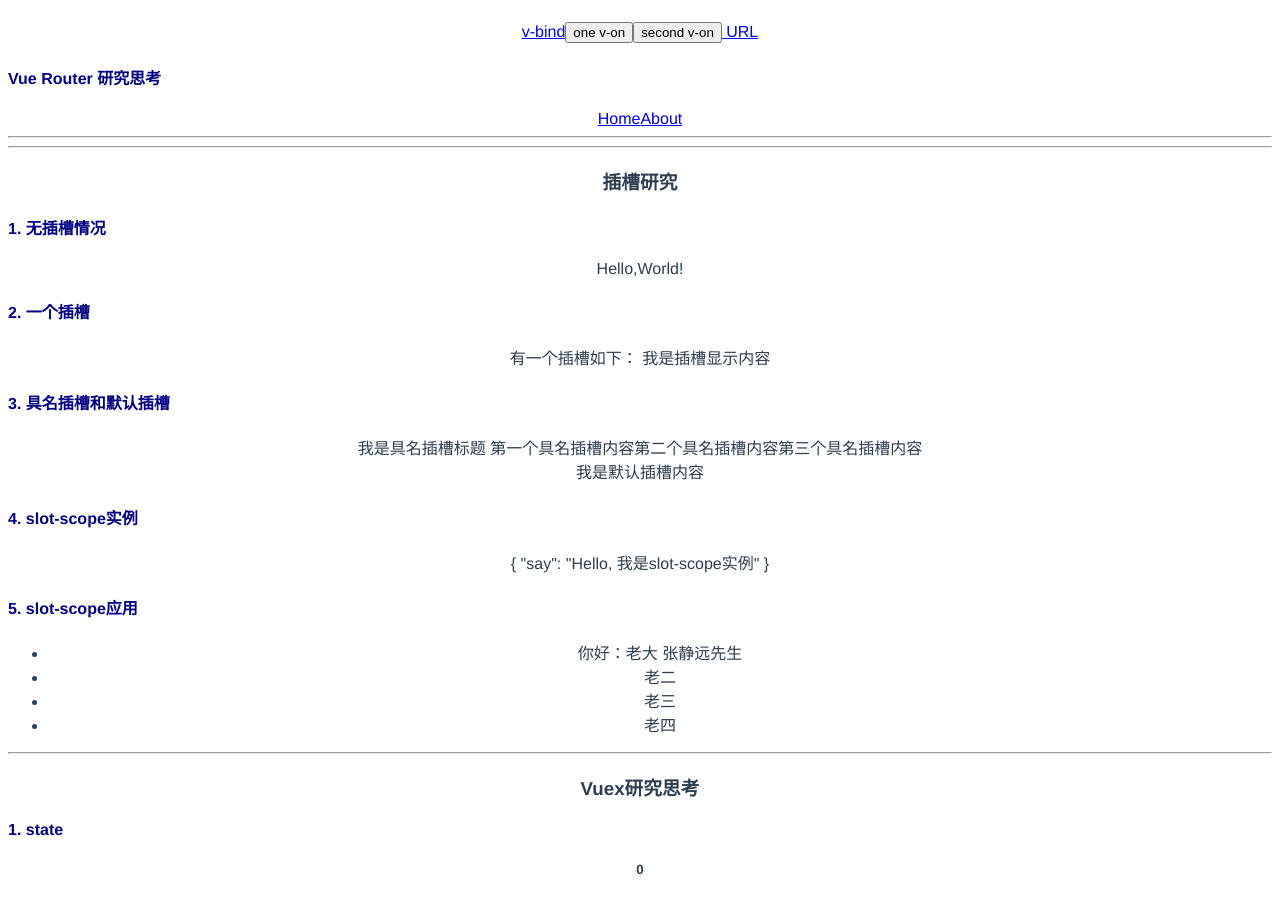
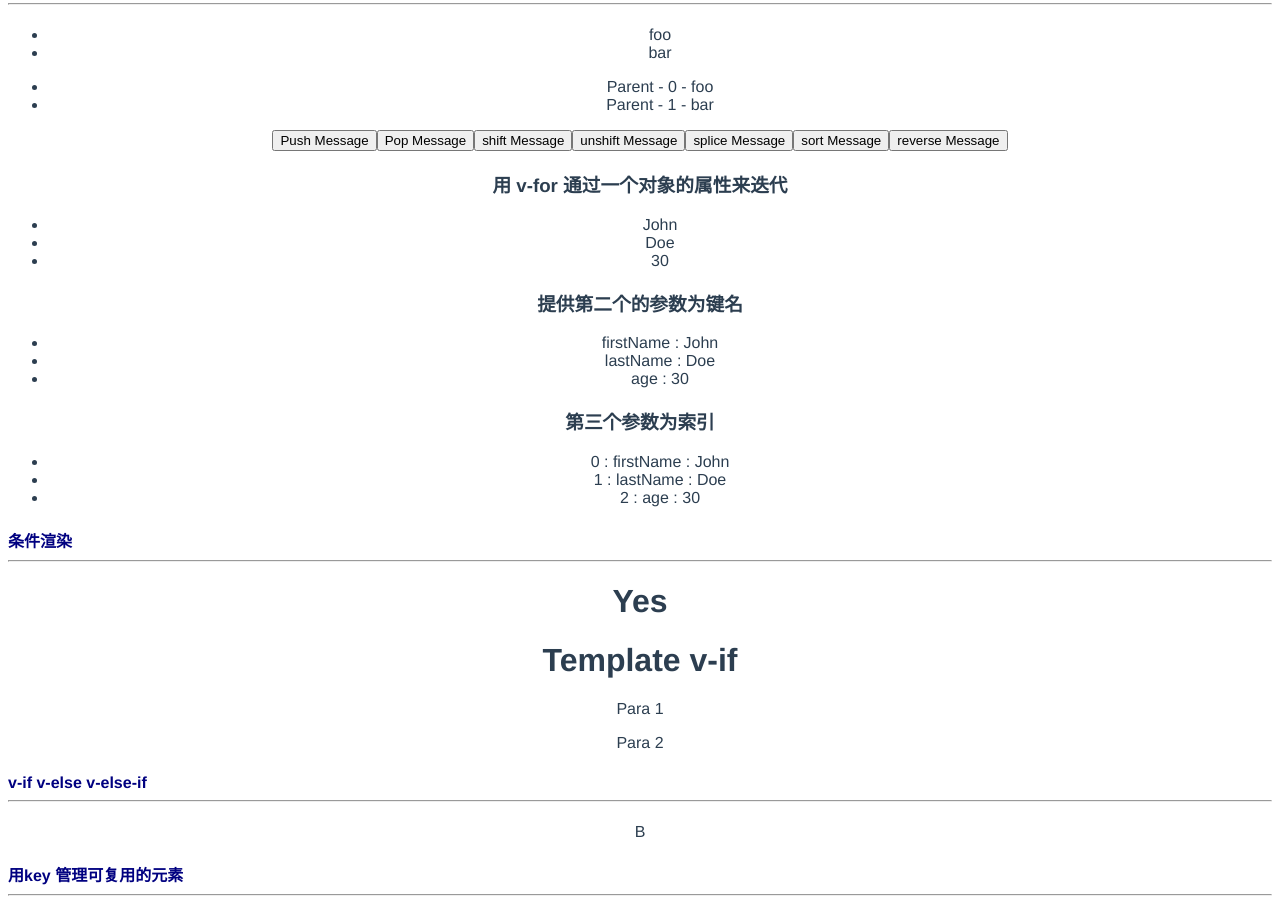
Before and after one commit to primeage/home_vue_head, a Vue app: page / in a window 1280 px wide. Shown: the part 161-1060 px from the top of the page. Built offline with nearby package versions, Linux system fonts and the light colour scheme.

Commit message:
vue 基础学习
Name：Yuya Zhang
DateTime: 2018.12.16

```diff
--- a/src/App.vue
+++ b/src/App.vue
@@ -3,6 +3,79 @@
     <!--<img src="./assets/logo.png">-->
     <h2>Vue研究思考-每天学一点，不问结果</h2>
     <hr/>
+
+    <h4Title>v-for</h4Title>
+    <ul id="ex-1">
+      <li v-for="item of items" :key="item.id">
+        {{ item.message }}
+      </li>
+    </ul>
+
+    <ul id="ex-2">
+      <li v-for="(item, index) in items" :key="item.id">
+        {{ parentMessage }} - {{  index }} - {{ item.message }}
+      </li>
+    </ul>
+    <button id="pushBtn" @click="pushMessage()">Push Message</button>
+    <button id="popBtn" @click="popMessage()">Pop Message</button>
+    <button id="shiftBtn" @click="shiftMessage()">shift Message</button>
+    <button id="unshiftBtn" @click="unshiftMessage()">unshift Message</button>
+    <button id="spliceBtn" @click="spliceMessage()">splice Message</button>
+    <button id="sortBtn" @click="sortMessage()">sort Message</button>
+    <button id="reverseBtn" @click="reverseMessage()">reverse Message</button>
+
+    <h3>用 v-for 通过一个对象的属性来迭代</h3>
+    <ul class="class" id="v-for-object">
+      <li v-for="value in object" :key="value.key">
+        {{ value }}
+      </li>
+    </ul>
+    <h3>提供第二个的参数为键名</h3>
+    <ul class="class" id="v-for-object-key">
+      <li v-for="(value, key) in object" :key="key">
+       {{ key }} : {{ value }}
+      </li>
+    </ul>
+    <h3>第三个参数为索引</h3>
+    <ul class="class" id="v-for-object-index">
+      <li v-for="(value, key, index) in object" :key="key">
+       {{ index }} : {{ key }} : {{ value }}
+      </li>
+    </ul>
+
+    <h4Title>条件渲染</h4Title>
+    <h1 v-if="ok">Yes</h1>
+    <h1 v-else>No</h1>
+    <template v-if="ok">
+      <h1>Template v-if</h1>
+      <p>Para 1 </p>
+      <p>Para 2</p>
+    </template>
+
+    <h4Title>v-if  v-else v-else-if</h4Title>
+    <div v-if="type === 'A'">A</div>
+    <div v-else-if="type === 'B'">B</div>
+    <div v-else-if="type === 'C'">C</div>
+    <div v-else>Not A\B\C</div>
+
+    <h4Title>用key 管理可复用的元素</h4Title>
+    <template v-if="loginType === 'username'">
+      <label for="username">UserName</label>
+      <input type="text" id="username" placeholder="Enter your username">
+    </template>
+    <template v-else>
+      <label for="email">Email</label>
+      <input type="text" id="email" placeholder="Enter your Email address">
+    </template>
+
+    <h4-title>v-bind学习</h4-title>
+    <!--<a v-bind:href="url">点我</a>-->
+    <br>
+    <a :href="url" :class="kclass">Click Me
+    <br>
+    <!--<img v-bind:src="imageUrl">-->
+    </a>
+    <hr>
 
     <!--模板语法-->
     <h4-title>模板语法</h4-title>
@@ -111,10 +184,46 @@ export default {
         {id: 3, name: '老三'},
         {id: 4, name: '老四'}
       ],
-      url: 'http://www.baidu.com'
+      url: 'http://www.baidu.com',
+      imageUrl: 'https://www.baidu.com/img/baidu_jgylogo3.gif',
+      isActive: true,
+      ok: true,
+      loginType: 'email',
+      type: 'B',
+      parentMessage: 'Parent',
+      items: [
+        {message: 'foo'},
+        {message: 'bar'}
+      ],
+      object: {
+        firstName: 'John',
+        lastName: 'Doe',
+        age: 30
+      }
     }
   },
   methods: {
+    pushMessage: function () {
+      this.items.push({message: 'Bas'})
+    },
+    popMessage: function () {
+      this.items.pop()
+    },
+    shiftMessage: function () {
+      this.items.shift()
+    },
+    unshiftMessage: function () {
+      this.items.unshift('sxs')
+    },
+    spliceMessage: function () {
+      this.items.splice(1, 'haha')
+    },
+    sortMessage: function () {
+      this.items.sort()
+    },
+    reverseMessage: function () {
+      this.items.reverse()
+    },
     doClick: function () {
       alert(' Do Click !')
     },
@@ -137,6 +246,11 @@ export default {
   computed: {
     count: function () {
       return this.$store.getters.getterCount + 15
+    },
+    kclass: function () {
+      return {
+        active: this.isActive
+      }
     }
   }
 }
@@ -151,4 +265,9 @@ export default {
   color: #2c3e50;
   margin-top: 60px;
 }
+.active {
+  background: red;
+  font-size: larger;
+  /*text-transform: lowercase;*/
+}
 </style>
--- a/src/components/decorater/h4-title.vue
+++ b/src/components/decorater/h4-title.vue
@@ -2,6 +2,7 @@
   <div class="h4-title">
     <h4 align="left" >
       <slot></slot>
+      <hr>
     </h4>
   </div>
 </template>
--- a/src/components/router-example/messageDetail.vue
+++ b/src/components/router-example/messageDetail.vue
@@ -16,11 +16,7 @@ export default {
 </script>
 
 <ul>
-  <li><a href="http://www.baidu.com">dahaizhongguo </a></li>
-  <li><a href="http://www.baidu.com">dahaizhongguo http://www.baidu.com</a></li>
-  <li><a href="http://www.baidu.com">dahaizhongguo </a></li>
-  <li><a href="http://www.baidu.com">dahaizhongguo </a></li>
-  <li><a href="http://www.baidu.com">dahaizhongguo </a></li>
+  <li><a href="http://www.baidu.com">hongguo </a></li>
 </ul>
 <style scoped>
 
```
